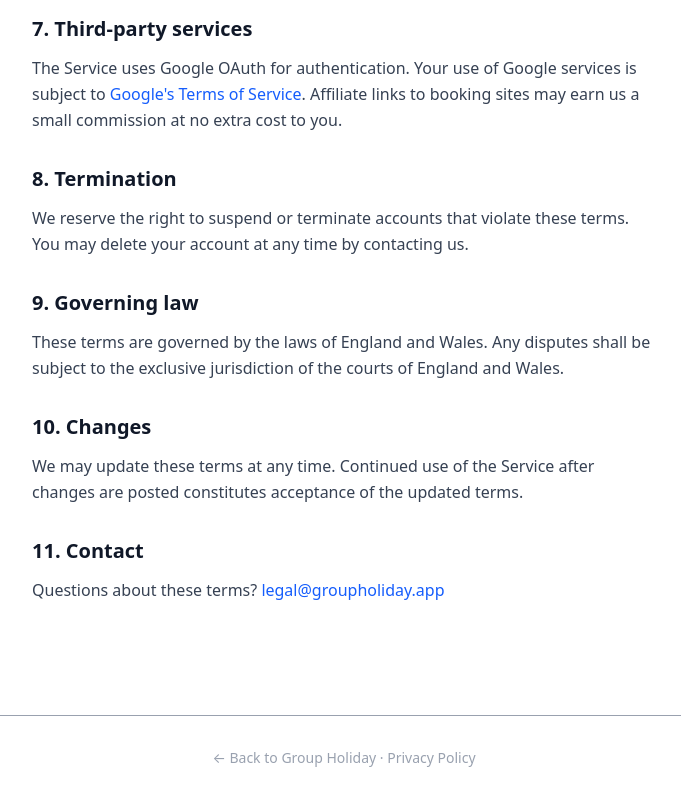
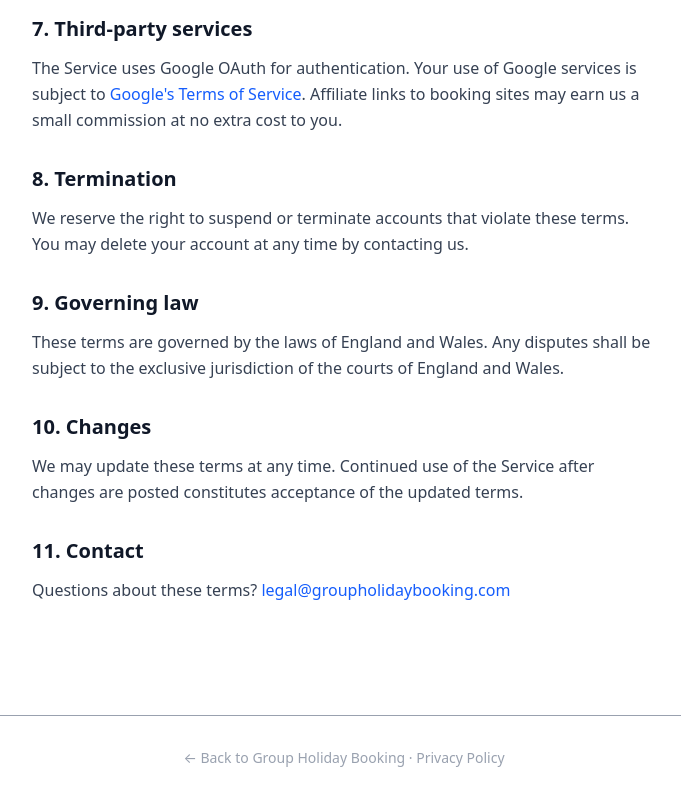
Before and after one commit to charlieapples/groupholidaybooking, a Next.js app in the folder apps/web/: page /terms in a window 1280 px wide. Shown: the part 1278-2078 px from the top of the page, without its empty margins (296-977 px from the left). Built offline with nearby package versions, Linux system fonts and the light colour scheme; no server answers.

Commit message:
fix: update privacy/terms contact emails and app name to groupholidaybooking.com
Co-Authored-By: Claude Sonnet 4.6 <noreply@anthropic.com>

```diff
--- a/apps/web/app/privacy/page.tsx
+++ b/apps/web/app/privacy/page.tsx
@@ -2,13 +2,13 @@ import Link from "next/link";
 import type { Metadata } from "next";
 
 export const metadata: Metadata = {
-  title: "Privacy Policy | Group Holiday",
-  description: "How Group Holiday collects and uses your data.",
+  title: "Privacy Policy | Group Holiday Booking",
+  description: "How Group Holiday Booking collects and uses your data.",
 };
 
 export default function PrivacyPage() {
-  const CONTACT = "privacy@groupholiday.app";
-  const APP_NAME = "Group Holiday";
+  const CONTACT = "privacy@groupholidaybooking.com";
+  const APP_NAME = "Group Holiday Booking";
   const UPDATED = "25 May 2026";
 
   return (
--- a/apps/web/app/terms/page.tsx
+++ b/apps/web/app/terms/page.tsx
@@ -2,13 +2,13 @@ import Link from "next/link";
 import type { Metadata } from "next";
 
 export const metadata: Metadata = {
-  title: "Terms of Service | Group Holiday",
-  description: "Terms of Service for Group Holiday.",
+  title: "Terms of Service | Group Holiday Booking",
+  description: "Terms of Service for Group Holiday Booking.",
 };
 
 export default function TermsPage() {
-  const CONTACT = "legal@groupholiday.app";
-  const APP_NAME = "Group Holiday";
+  const CONTACT = "legal@groupholidaybooking.com";
+  const APP_NAME = "Group Holiday Booking";
   const UPDATED = "25 May 2026";
 
   return (
```
